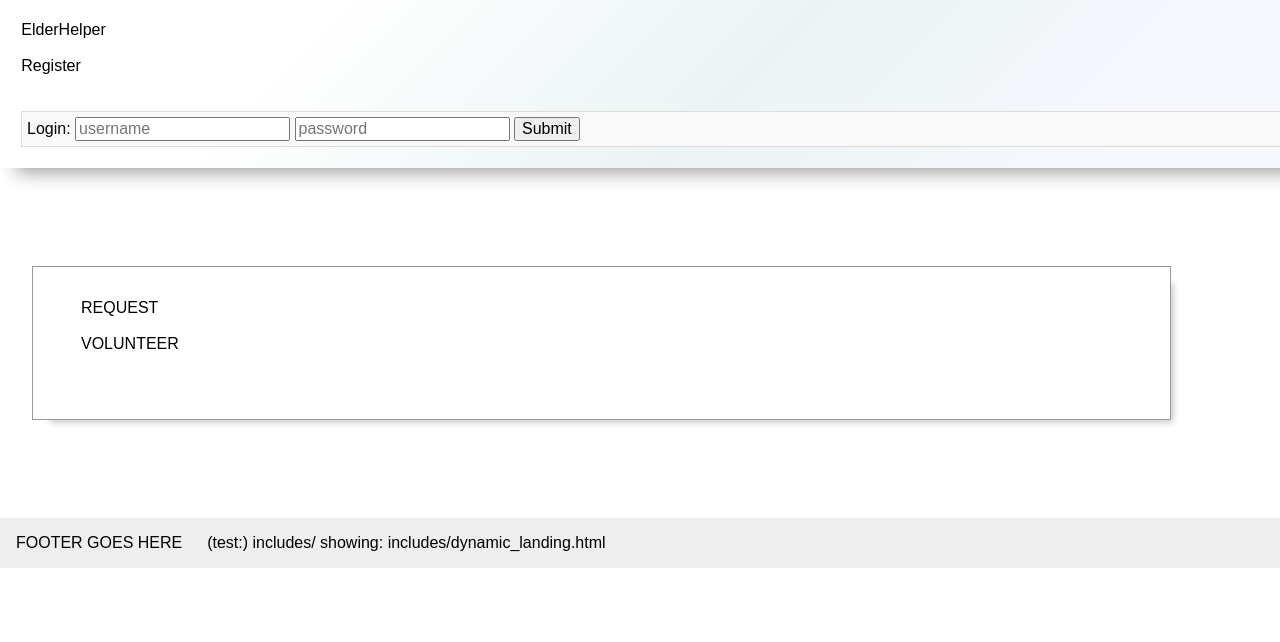
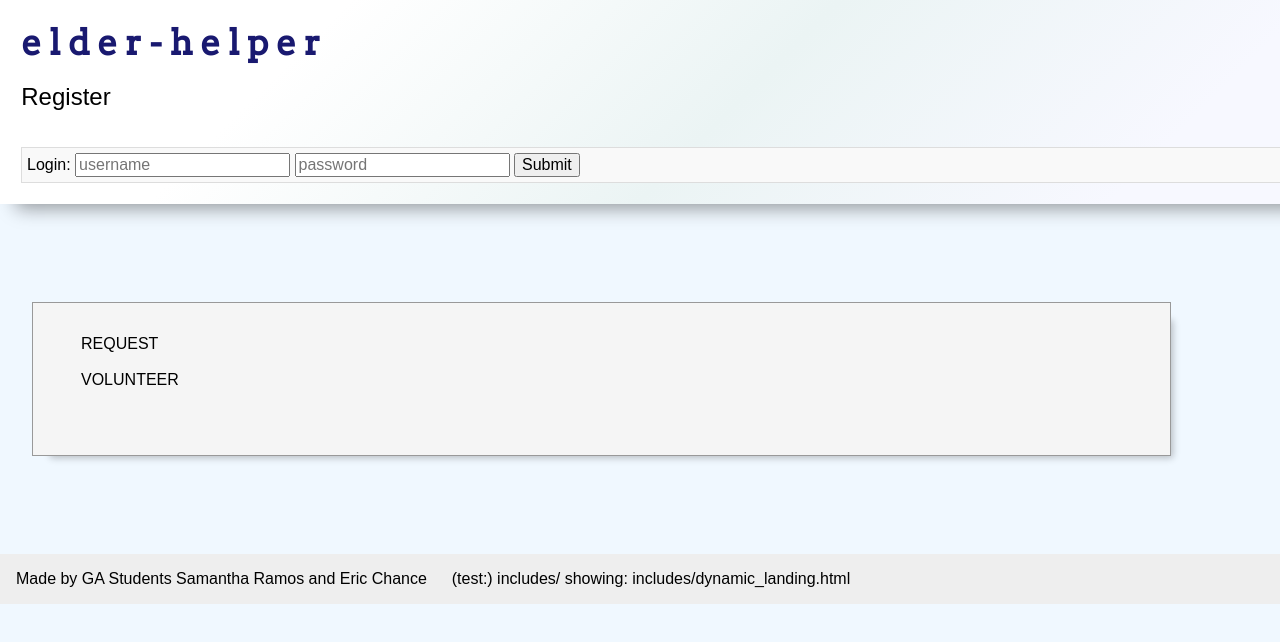
Before and after one commit to sramos9/elder_helper_frontend, a website: page public/index.html in a window 1280 px wide. Shown: the top 642 px of the page. Drawn offline with nearby package versions, Linux system fonts and the light colour scheme.

Commit message:
css changes

```diff
--- a/public/css/style.css
+++ b/public/css/style.css
@@ -47,3 +47,31 @@
   background-color: #EEEEEE;
   padding:1em;
 }
+
+body {
+  background: Aliceblue;
+  font-family: 'Catamaran', sans-serif;
+
+}
+
+.home {
+  font-size: 35px;
+  font-weight: bold;
+  color: Midnightblue;
+  /*font-family: 'Oxygen Mono', monospace;*/
+  font-family: 'Arvo', serif;
+
+}
+
+.reg{
+  font-size: 24px;
+  /*font-family: 'Arbutus Slab', serif;*/
+}
+
+.listContainer {
+  background-color: WhiteSmoke;
+}
+
+/*.reqvol {
+  flex: auto;
+}*/
--- a/public/includes/dynamic_landing.html
+++ b/public/includes/dynamic_landing.html
@@ -1,6 +1,6 @@
 <div ng-if="rtCtrl.pageShowing=='includes/dynamic_landing.html'">
   <div class="listContainer">
-    <div class="">
+    <div class="reqvol">
       <a ng-click="rtCtrl.pageShowing='includes/dynamic_requester.html'">REQUEST</a>
     </div><br>
     <div class="">
--- a/public/includes/static_footer.html
+++ b/public/includes/static_footer.html
@@ -1,5 +1,5 @@
 <br>
 <div id="footer">
-  FOOTER GOES HERE &emsp;
+  Made by GA Students Samantha Ramos and Eric Chance &emsp;
   (test:) includes/ showing: {{rtCtrl.pageShowing}}
 <div>
--- a/public/includes/static_nav.html
+++ b/public/includes/static_nav.html
@@ -1,8 +1,8 @@
 <div id="nav" id="nav">
 
-  <a ng-click="rtCtrl.pageShowing='includes/dynamic_landing.html'">ElderHelper</a><br><br>
+  <a ng-click="rtCtrl.pageShowing='includes/dynamic_landing.html'" class="home">e l d e r - h e l p e r</a><br><br>
   <div ng-if="rtCtrl.loggedIn==false">
-    <a ng-click="rtCtrl.displayRegistration=!rtCtrl.displayRegistration">
+    <a ng-click="rtCtrl.displayRegistration=!rtCtrl.displayRegistration" class="reg">
       Register
     </a>
     <div ng-if="rtCtrl.displayRegistration==true">
--- a/public/index.html
+++ b/public/index.html
@@ -6,6 +6,7 @@
     <script src="https://ajax.googleapis.com/ajax/libs/angularjs/1.6.4/angular.min.js"></script>
     <script src="/js/app.js" charset="utf-8"></script>
     <link rel="stylesheet" href="/css/normalize.css">
+    <link href="https://fonts.googleapis.com/css?family=Arvo" rel="stylesheet">
     <link rel="stylesheet" href="/css/style.css">
   </head>
   <body ng-controller="rtController as rtCtrl">
```
